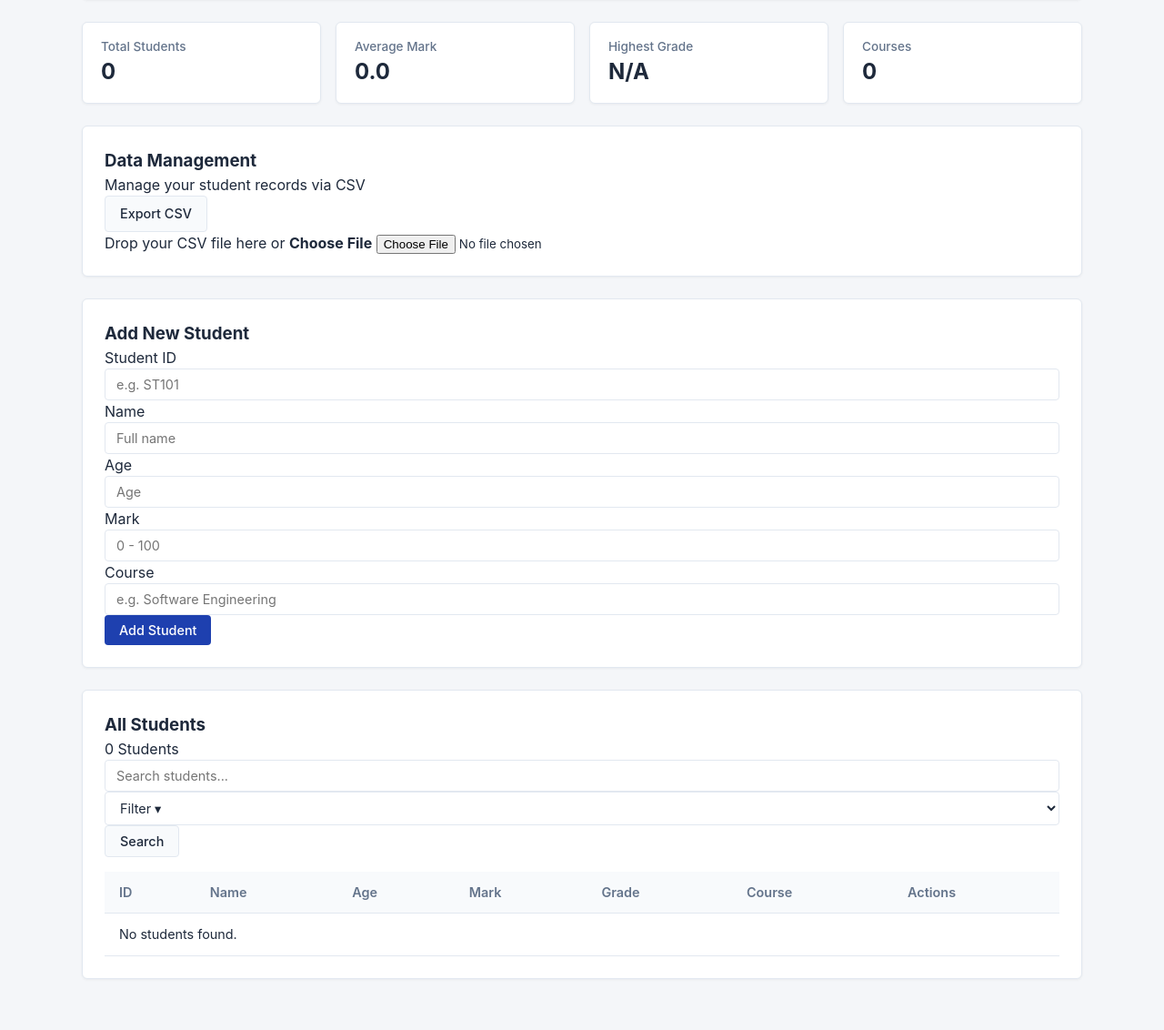
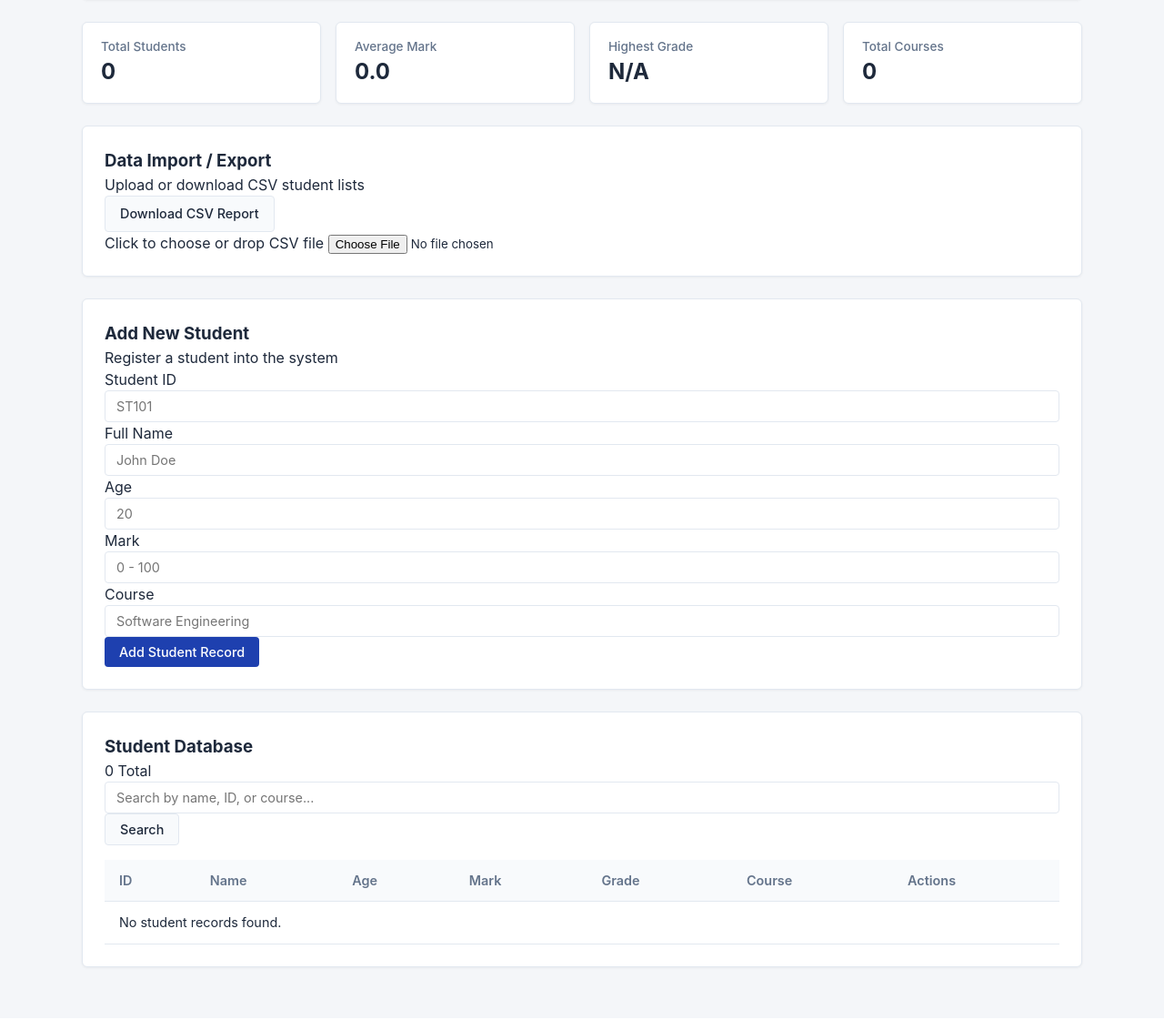
Before and after one commit to Sereiboth180/StudentManagementSystem, a Flask app: page / in a window 1280 px wide. Shown: the part 152-1284 px from the top of the page at 91% size. After the commit the page ends 1217 px from the top, so only its background shows below. Run offline with Flask 3, Linux system fonts and the light colour scheme; the visitor is signed in with stand-in values (Sample User, id 1); data that the repository does not hold is empty.

Commit message:
Update index.html

```diff
--- a/templates/index.html
+++ b/templates/index.html
@@ -20,35 +20,18 @@
           {% endif %}
         {% endwith %}
 
-        <!-- Header -->
-        <header class="app-header">
-            <div class="header-brand">
-                <h2>Student Management</h2>
-            </div>
-            {% if role %}
-                <div class="header-user">
-                    <span class="role-badge role-{{ role }}">{{ role | capitalize }}</span>
-                    <div class="user-avatar">
-                        {{ role[0] | upper }}
-                    </div>
-                    <a href="{{ url_for('logout') }}" class="btn btn-icon btn-danger" title="Logout">
-                        Logout
-                    </a>
-                </div>
-            {% endif %}
-        </header>
-
         {% if not role %}
-            <!-- Login Card -->
+            <!-- Centered Professional Login View -->
+            <div class="login-wrapper">
                 <div class="card login-card">
                     <div class="login-header">
-                    <h3>Sign In</h3>
-                    <p>Access your student portal or admin dashboard</p>
+                        <h2>Portal Login</h2>
+                        <p>Sign in to access student records or dashboard</p>
                     </div>
 
                     <form action="{{ url_for('login') }}" method="POST" class="stacked-login-form">
                         <div class="form-group">
-                        <label for="role-select">Select Role</label>
+                            <label for="role-select">Account Role</label>
                             <select name="role" id="role-select" class="form-input" required>
                                 <option value="student">Student</option>
                                 <option value="admin">Admin</option>
@@ -56,8 +39,8 @@
                         </div>
 
                         <div class="form-group">
-                        <label for="username">User ID / Username</label>
-                        <input type="text" id="username" name="username" placeholder="Enter Student ID or Admin" class="form-input" required autocomplete="off">
+                            <label for="username">Username / Student ID</label>
+                            <input type="text" id="username" name="username" placeholder="Enter ID or Admin" class="form-input" required autocomplete="off">
                         </div>
 
                         <div class="form-group">
@@ -65,80 +48,89 @@
                             <input type="password" id="password-input" name="password" placeholder="Admin password only" class="form-input">
                         </div>
 
-                    <button type="submit" class="btn btn-primary btn-block">Log In</button>
+                        <button type="submit" class="btn btn-primary btn-block">Sign In</button>
                     </form>
                 </div>
-        {% endif %}
+            </div>
+        {% else %}
+
+            <!-- Top Header (Logged In View) -->
+            <header class="app-header">
+                <div class="header-brand">
+                    <h2>Student Management</h2>
+                </div>
+                <div class="header-user">
+                    <span class="role-badge role-{{ role }}">{{ role | capitalize }}</span>
+                    <div class="user-avatar">
+                        {{ role[0] | upper }}
+                    </div>
+                    <a href="{{ url_for('logout') }}" class="btn btn-danger" title="Logout">
+                        Logout
+                    </a>
+                </div>
+            </header>
 
             {% if role == 'admin' %}
                 <!-- Dashboard Statistics Cards -->
                 <div class="stats-grid">
                     <div class="stat-card">
-                    <div class="stat-info">
                         <span class="stat-label">Total Students</span>
                         <span class="stat-value">{{ total_students }}</span>
                     </div>
-                </div>
                     <div class="stat-card">
-                    <div class="stat-info">
                         <span class="stat-label">Average Mark</span>
                         <span class="stat-value">{{ avg_mark }}</span>
                     </div>
-                </div>
                     <div class="stat-card">
-                    <div class="stat-info">
                         <span class="stat-label">Highest Grade</span>
                         <span class="stat-value">{{ highest_grade }}</span>
                     </div>
-                </div>
                     <div class="stat-card">
-                    <div class="stat-info">
-                        <span class="stat-label">Courses</span>
+                        <span class="stat-label">Total Courses</span>
                         <span class="stat-value">{{ total_courses }}</span>
                     </div>
                 </div>
+
+                <!-- Admin Action Grid: Import/Export + Add Student -->
+                <div class="dashboard-grid">
+                    <!-- Data Management -->
+                    <div class="card">
+                        <div class="card-header-clean">
+                            <h3>Data Import / Export</h3>
+                            <p>Upload or download CSV student lists</p>
                         </div>
-
-            <!-- Data Management Section -->
-            <div class="card data-management-card">
-                <div class="card-header-clean">
-                    <h3>Data Management</h3>
-                    <p>Manage your student records via CSV</p>
-                </div>
-
-                <div class="data-actions-grid">
-                    <div class="export-box">
+                        <div class="data-actions">
                             <a href="{{ url_for('export_csv') }}" class="btn btn-secondary btn-block">
-                            Export CSV
+                                Download CSV Report
                             </a>
-                    </div>
                             <form action="{{ url_for('import_csv') }}" method="POST" enctype="multipart/form-data" class="import-form">
                                 <label class="drop-zone" for="csv-file-input">
-                            <span class="drop-zone-text">Drop your CSV file here or <strong>Choose File</strong></span>
+                                    <span class="drop-zone-text">Click to choose or drop CSV file</span>
                                     <input type="file" id="csv-file-input" name="file" accept=".csv" class="file-input-hidden" required onchange="this.form.submit()">
                                 </label>
                             </form>
                         </div>
                     </div>
 
-            <!-- Add New Student Form -->
+                    <!-- Add New Student -->
                     <div class="card">
                         <div class="card-header-clean">
                             <h3>Add New Student</h3>
+                            <p>Register a student into the system</p>
                         </div>
                         <form action="{{ url_for('add_student') }}" method="POST" class="add-student-form">
                             <div class="form-grid">
                                 <div class="form-group">
                                     <label for="student-id">Student ID</label>
-                            <input type="text" id="student-id" name="id" class="form-input" placeholder="e.g. ST101" required>
+                                    <input type="text" id="student-id" name="id" class="form-input" placeholder="ST101" required>
                                 </div>
                                 <div class="form-group">
-                            <label for="student-name">Name</label>
-                            <input type="text" id="student-name" name="name" class="form-input" placeholder="Full name" required>
+                                    <label for="student-name">Full Name</label>
+                                    <input type="text" id="student-name" name="name" class="form-input" placeholder="John Doe" required>
                                 </div>
                                 <div class="form-group">
                                     <label for="student-age">Age</label>
-                            <input type="number" id="student-age" name="age" class="form-input" placeholder="Age" required>
+                                    <input type="number" id="student-age" name="age" class="form-input" placeholder="20" required>
                                 </div>
                                 <div class="form-group">
                                     <label for="student-mark">Mark</label>
@@ -146,31 +138,24 @@
                                 </div>
                                 <div class="form-group form-group-full">
                                     <label for="student-course">Course</label>
-                            <input type="text" id="student-course" name="course" class="form-input" placeholder="e.g. Software Engineering" required>
+                                    <input type="text" id="student-course" name="course" class="form-input" placeholder="Software Engineering" required>
                                 </div>
                             </div>
-                    <button type="submit" class="btn btn-primary btn-submit">Add Student</button>
+                            <button type="submit" class="btn btn-primary btn-block">Add Student Record</button>
                         </form>
                     </div>
+                </div>
 
-            <!-- All Students Section -->
+                <!-- Main Data Table Card -->
                 <div class="card">
                     <div class="table-header-bar">
                         <div class="table-title">
-                        <h3>All Students</h3>
-                        <span class="count-chip">{{ total_students }} Students</span>
+                            <h3>Student Database</h3>
+                            <span class="count-chip">{{ total_students }} Total</span>
                         </div>
 
                         <form action="{{ url_for('home') }}" method="GET" class="search-filter-form">
-                        <div class="search-wrapper">
-                            <input type="text" name="query" placeholder="Search students..." value="{{ request.args.get('query', '') }}" class="form-input search-input">
-                        </div>
-                        <select name="filter" class="form-input filter-select">
-                            <option value="">Filter ▾</option>
-                            <option value="name">Name</option>
-                            <option value="course">Course</option>
-                            <option value="grade">Grade</option>
-                        </select>
+                            <input type="text" name="query" placeholder="Search by name, ID, or course..." value="{{ request.args.get('query', '') }}" class="form-input search-input">
                             <button type="submit" class="btn btn-secondary">Search</button>
                         </form>
                     </div>
@@ -191,13 +176,13 @@
                             <tbody>
                                 {% for student in students %}
                                 <tr>
-                                <td>{{ student.id }}</td>
+                                    <td><code>{{ student.id }}</code></td>
                                     <td><strong>{{ student.name }}</strong></td>
                                     <td>{{ student.age }}</td>
                                     <td>{{ student.mark }}</td>
                                     <td>
                                         <span class="badge grade-{{ student.grade | lower }}">
-                                        {{ student.grade }}
+                                            Grade {{ student.grade }}
                                         </span>
                                     </td>
                                     <td>{{ student.course }}</td>
@@ -208,14 +193,14 @@
                                 </tr>
                                 {% else %}
                                 <tr>
-                                <td colspan="7" class="empty-table">No students found.</td>
+                                    <td colspan="7" class="empty-table">No student records found.</td>
                                 </tr>
                                 {% endfor %}
                             </tbody>
                         </table>
                     </div>
 
-                <!-- Pagination Bar -->
+                    <!-- Pagination -->
                     {% if pagination and pagination.pages > 1 %}
                     <div class="pagination-bar">
                         <a href="{{ url_for('home', page=pagination.prev_num if pagination.has_prev else 1, query=request.args.get('query', '')) }}" class="btn btn-secondary page-nav {% if not pagination.has_prev %}disabled{% endif %}">Previous</a>
@@ -236,29 +221,34 @@
                 </div>
 
             {% elif role == 'student' %}
-            <!-- Student Profile View -->
-            <div class="card">
-                <h3>My Profile</h3>
+                <!-- Student Dashboard Profile Card -->
+                <div class="card student-profile-card">
+                    <div class="card-header-clean">
+                        <h3>My Academic Profile</h3>
+                        <p>View your registered details and course grade</p>
+                    </div>
                     {% if student %}
-                <table class="profile-table" style="margin-top: 1rem;">
-                    <tr><th>ID</th><td>{{ student.id }}</td></tr>
-                    <tr><th>Name</th><td>{{ student.name }}</td></tr>
+                    <table class="profile-table">
+                        <tr><th>Student ID</th><td><code>{{ student.id }}</code></td></tr>
+                        <tr><th>Full Name</th><td><strong>{{ student.name }}</strong></td></tr>
                         <tr><th>Age</th><td>{{ student.age }}</td></tr>
-                    <tr><th>Mark</th><td>{{ student.mark }}</td></tr>
+                        <tr><th>Mark</th><td>{{ student.mark }} / 100</td></tr>
                         <tr>
-                        <th>Grade</th>
+                            <th>Grade Status</th>
                             <td>
                                 <span class="badge grade-{{ student.grade | lower }}">
-                                {{ student.grade }}
+                                    Grade {{ student.grade }}
                                 </span>
                             </td>
                         </tr>
-                    <tr><th>Course</th><td>{{ student.course }}</td></tr>
+                        <tr><th>Enrolled Course</th><td>{{ student.course }}</td></tr>
                     </table>
                     {% else %}
-                <p style="color: var(--text-muted); margin-top: 0.5rem;">Student record not found.</p>
+                    <p class="empty-table">Student record not found in system.</p>
                     {% endif %}
                 </div>
+            {% endif %}
+
         {% endif %}
 
     </div>
```
Lines whose indentation alone changed are shown as unchanged.
